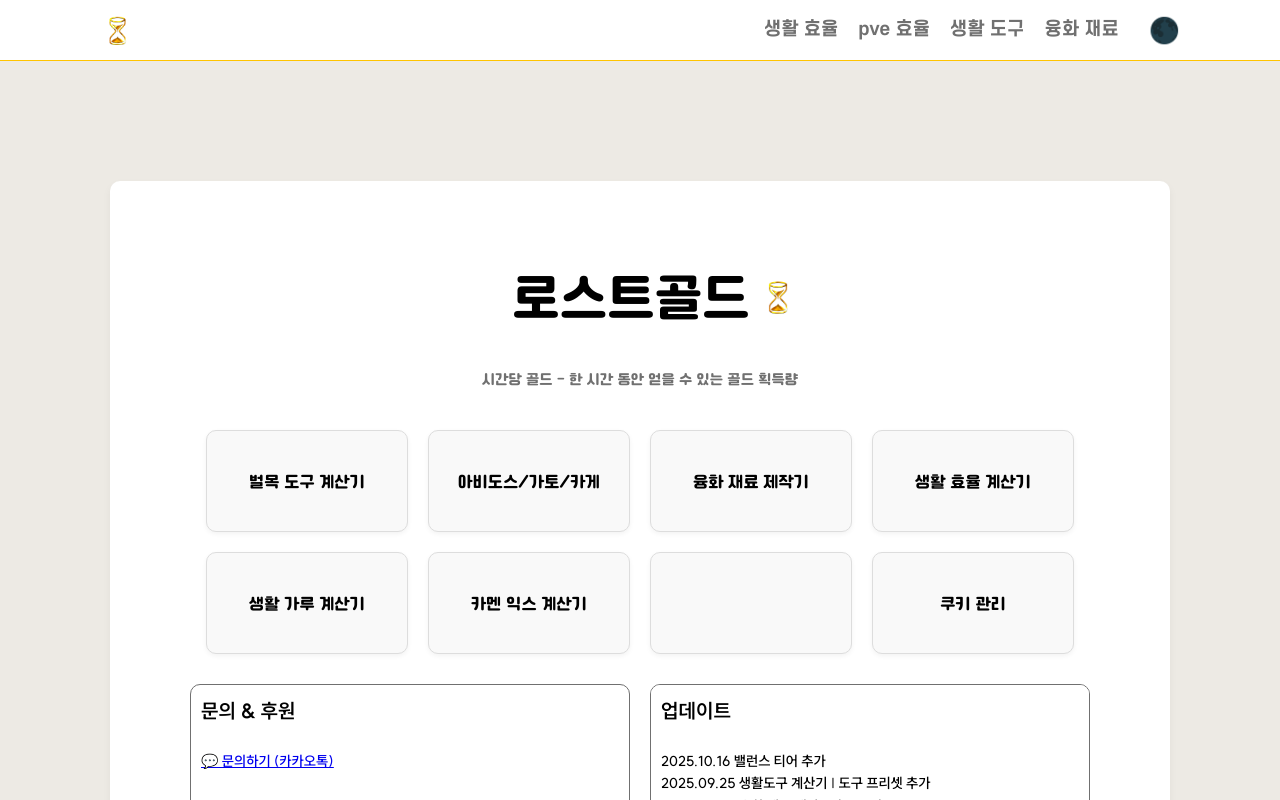
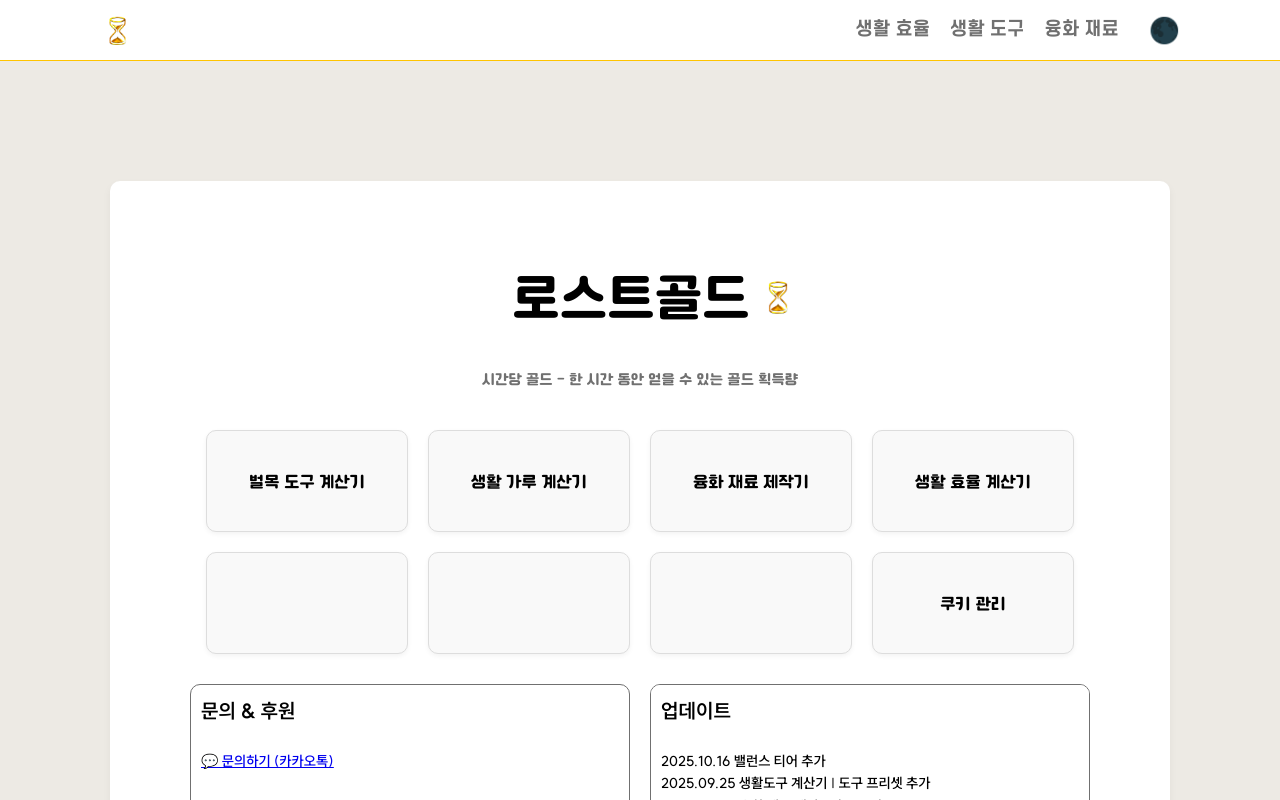
Before and after one commit to sooh3070/lostgld, a React (Vite) app: page / in a window 1280 px wide. Shown: the top 800 px of the page. Built offline with nearby package versions, Linux system fonts and the light colour scheme.

Commit message:
일단임시

```diff
--- a/src/components/Header.jsx
+++ b/src/components/Header.jsx
@@ -34,7 +34,6 @@ function Header() {
           <div className="header-right">
             <nav className="header-nav">
               <Link to="/life-data" className="header-link">생활 효율</Link>
-              <Link to="/pve-data" className="header-link">pve 효율</Link>
               <Link to="/life-tool/lumbering" className="header-link">생활 도구</Link>
               <Link to="/craft" className="header-link">융화 재료</Link>
             </nav>
--- a/src/pages/HomePage.jsx
+++ b/src/pages/HomePage.jsx
@@ -39,11 +39,11 @@ function HomePage() {
       <div className="home-card-container">
         {[
           { title: '벌목 도구 계산기', link: '/life-tool/lumbering' },
-          { title: '아비도스/가토/카게', link: '/pve-data' },
+          { title: '생활 가루 계산기', link: '/conversion' },
           { title: '융화 재료 제작기', link: '/craft' },
           { title: '생활 효율 계산기', link: '/life-data' },
-          { title: '생활 가루 계산기', link: '/conversion' },
-          { title: '카멘 익스 계산기', link: '/toadbox' },
+          { title: '', link: '' },  //{ title: '아비도스/가토/카게', link: '/pve-data' },
+          { title: '', link: '' }, //{ title: '카멘 익스 계산기', link: '/toadbox' },
           { title: '', link: 'https://tier.lostgld.com', external: true },
           { title: '쿠키 관리', link: '/storage' },
         ].map((card, index) =>
```
Also changed, not shown: 1 other file (tests, documents, lock files or other folders).
